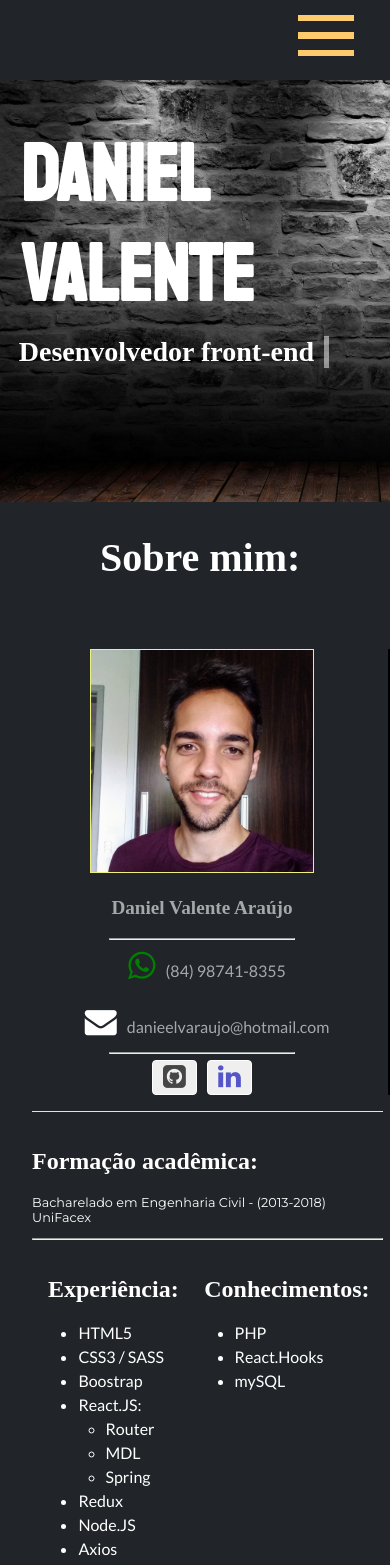
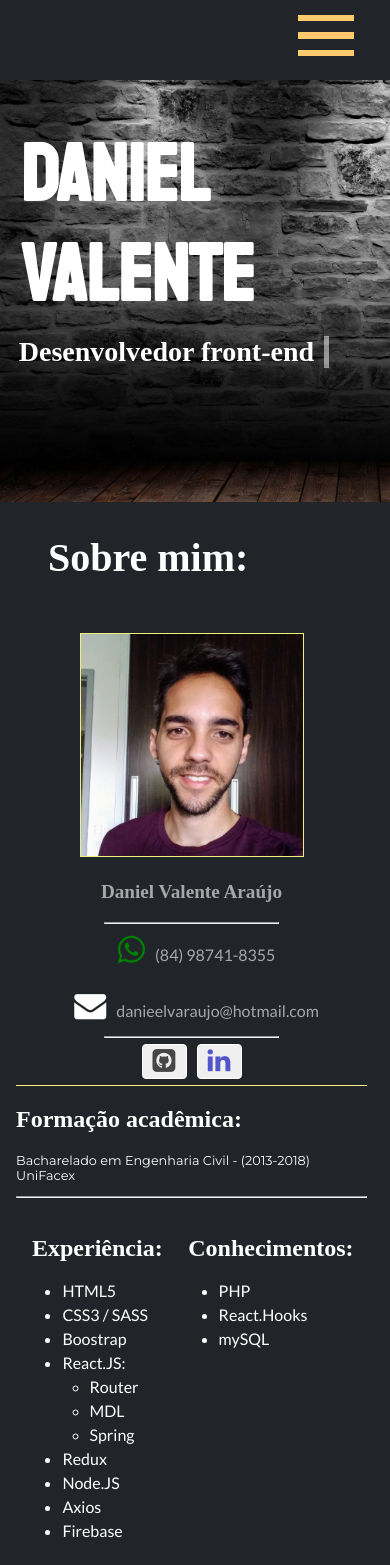
Before and after one commit to danieelvaraujo/site_v2, a React (Create React App) app: page / in a window 390 px wide. Shown: the top 1565 px of the page. Built offline with nearby package versions, Linux system fonts and the light colour scheme; a web font is replaced by a local one.

Commit message:
Media queries atualizados

```diff
--- a/src/Paginas/Inicio/Inicio.scss
+++ b/src/Paginas/Inicio/Inicio.scss
@@ -13,7 +13,7 @@
   background-color: transparent !important;
 }
 
-@media (max-width: 320px) {
+@media (max-width: 568px) {
   .Sobre {
     margin-left: 0.5em;
   }
--- a/src/Paginas/Inicio/Sobre/Paineis/Paineis.scss
+++ b/src/Paginas/Inicio/Sobre/Paineis/Paineis.scss
@@ -44,6 +44,7 @@ li {
 
 .Sociais {
   margin-top: 0.4em;
+  margin-bottom: 0.4em;
 }
 
 .Linkedin {
@@ -137,6 +138,9 @@ li {
 }
 
 @media (max-width: 568px) {
+  .LdEsqrd {
+    border-right: 0;
+  }
   .LdDrt {
     p {
       font-size: 0.8em;
--- a/src/Paginas/Inicio/Sobre/Sobre.scss
+++ b/src/Paginas/Inicio/Sobre/Sobre.scss
@@ -35,16 +35,17 @@
 
 @media (max-width: 568px) {
   .PainelE {
-    padding-left: 0;
+    padding: 0;
     display: block;
-    width: 100vw;
+    width: 90vw;
   }
 
   .PainelD {
     display: block;
     width: 90vw;
     border-top: 1px solid rgb(238, 240, 125);
-    padding: 1em 0 1em 0;
+    margin: 0;
+    padding: 0;
   }
 }
 
```
